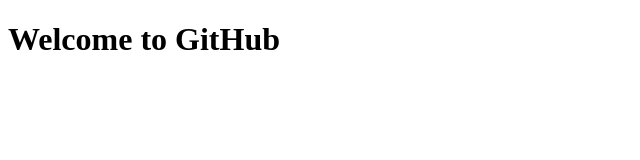
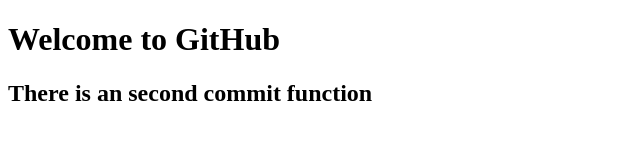
Before and after one commit to Santhosh078-K/preethi2, a plain HTML site: page git.html in a window 1280 px wide. Shown: the whole page, without its empty margins (0-640 px from the left). Drawn offline with Linux system fonts and the light colour scheme.

Commit message:
Add an one h2 file

```diff
--- a/git.html
+++ b/git.html
@@ -7,5 +7,6 @@
 </head>
 <body>
     <h1> Welcome to GitHub </h1>
+    <h2> There is an second commit function</h2>
 </body>
 </html>
```
